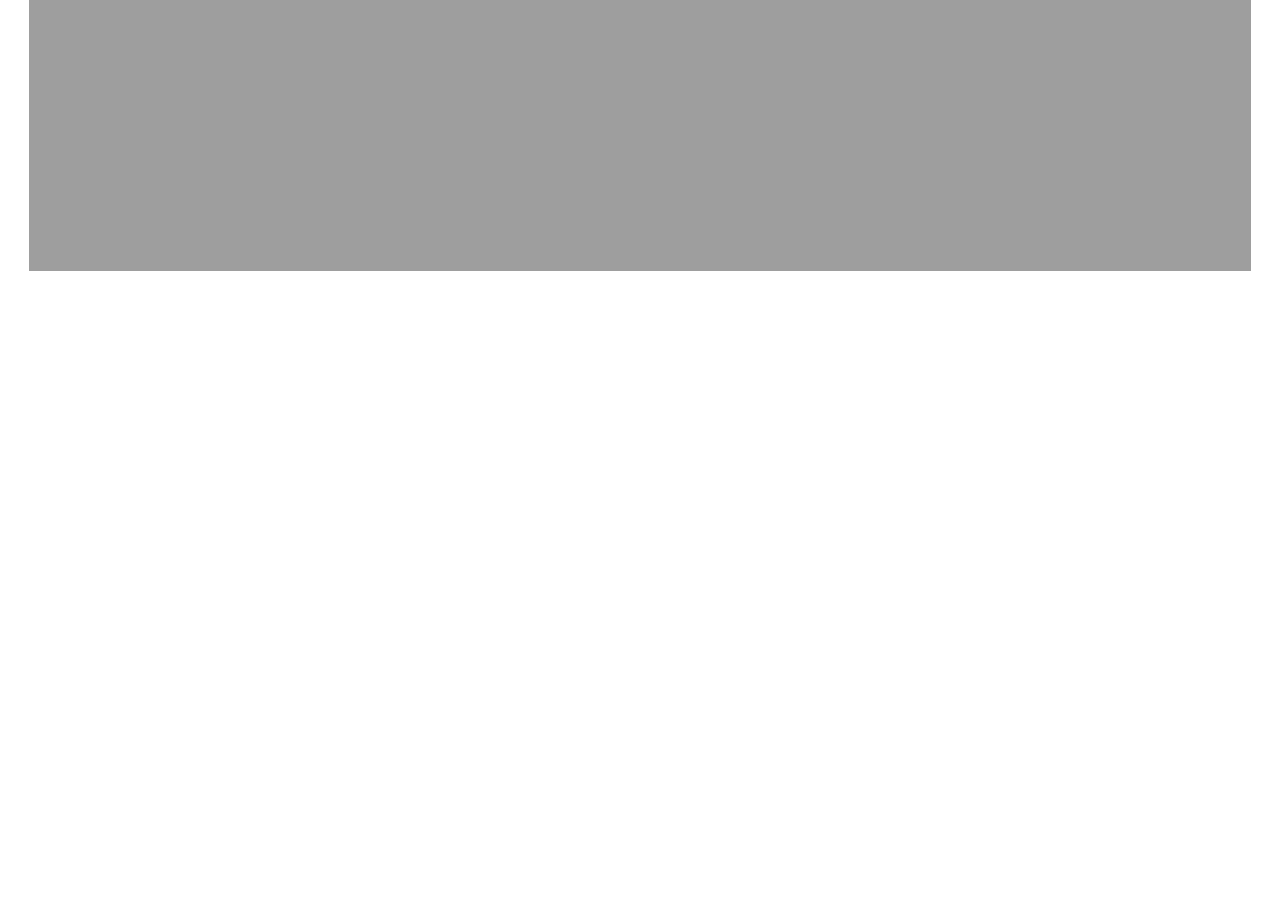
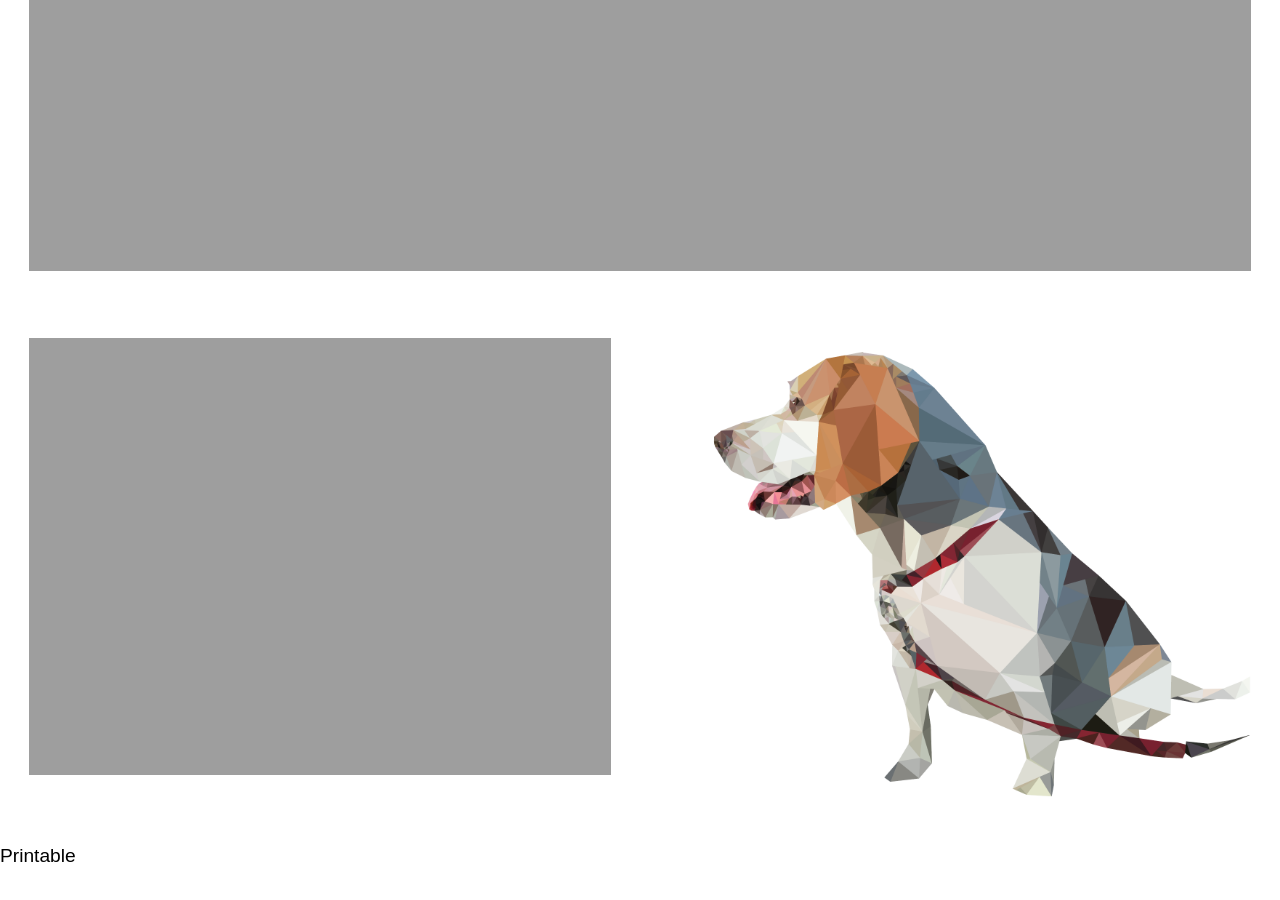
Before and after one commit to arial-alisha/portfoliowebsite, a Jekyll site: the page built from fun.html, in a window 1280 px wide and 900 px high, scrolled down 2050 px. Built offline with Jekyll 4.4.1, drawn with Linux system fonts in a browser that asks for light colours; before the commit the page ends 2359 px from its top, so only the background shows below that.

Commit message:
final boo

```diff
--- a/fun.html
+++ b/fun.html
@@ -66,6 +66,18 @@ layout: default
       <img class="portfoliomain" src="{{site.baseurl}}/assets/boo1.JPG">
     </div>
 
+    <div class="island grid">
+      <div class="island unit unit-xs-1 unit-s-1 unit-m-1-2">
+        <img class="portfoliomain" src="{{site.baseurl}}/assets/boo2.png">
+          </div>
+
+      <div class="island unit unit-xs-1 unit-s-1 unit-m-1-2">
+        <img class="portfoliomain" src="{{site.baseurl}}/assets/finalboo.png">
+      </div>
+    </div>
+
+    <div>
+      <p> Printable
 
 <!-- </body>
 </html> -->
```
